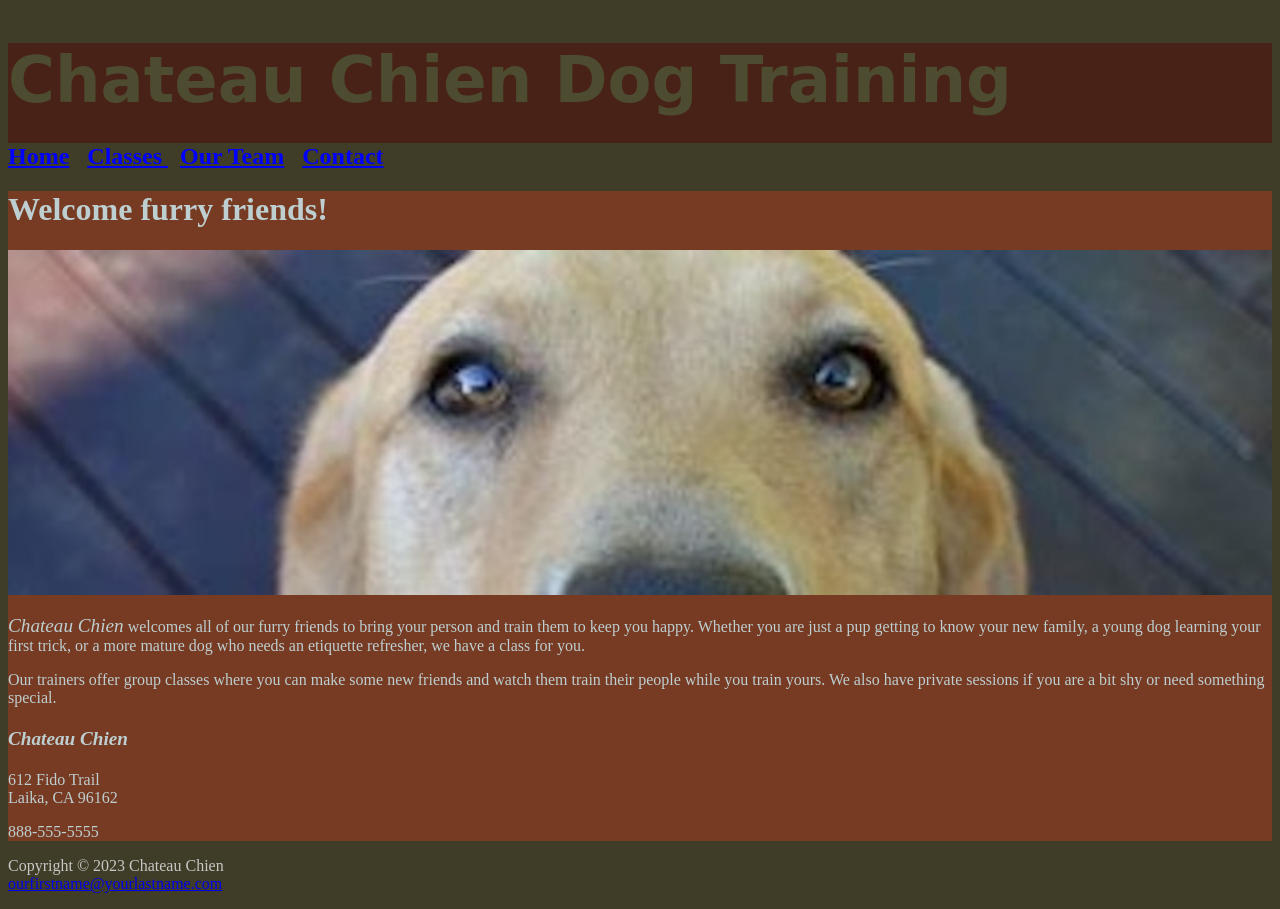
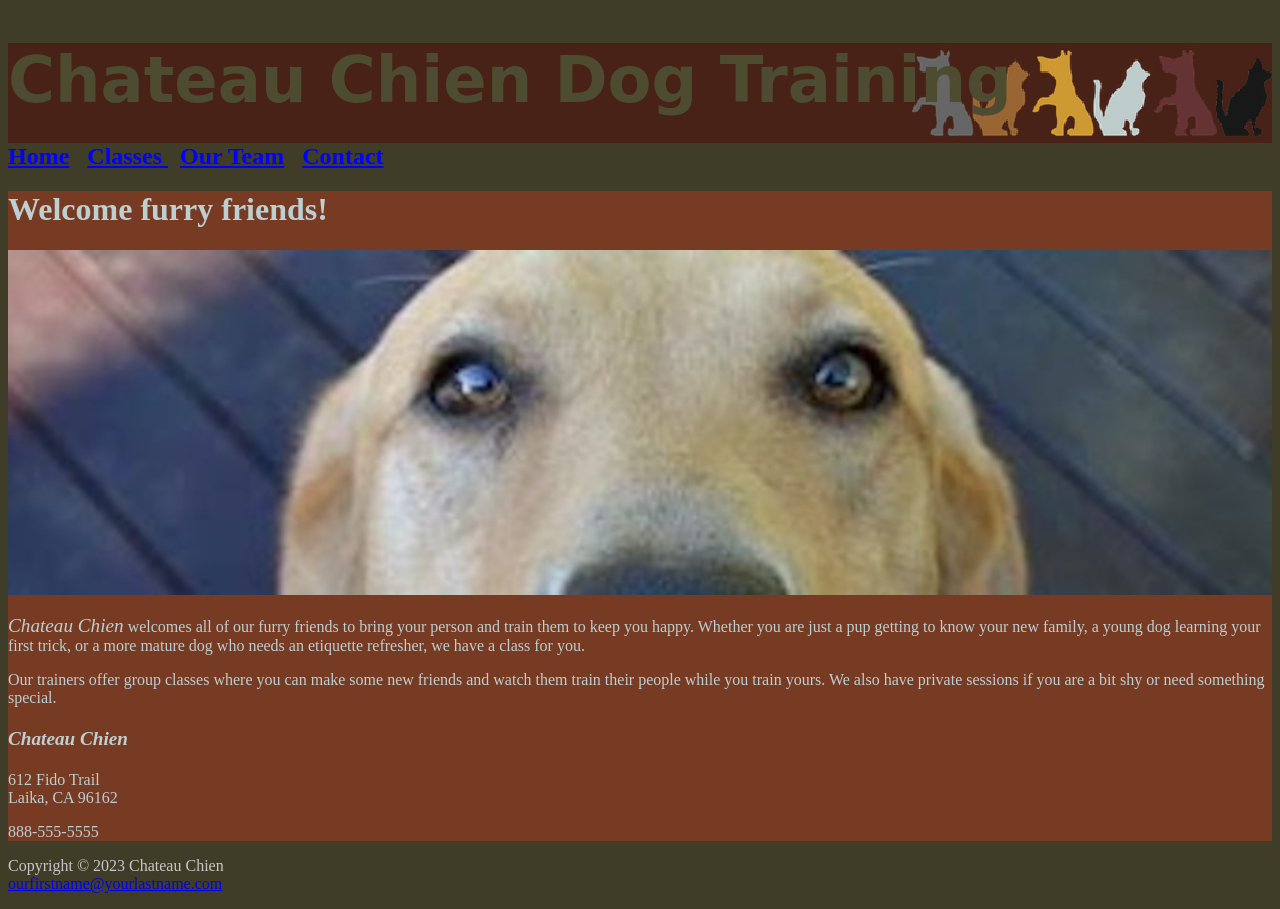
Before and after one commit to LuBocNU/chateau-chien-assignment, a plain HTML site: page index.html in a window 1280 px wide. Drawn offline with Linux system fonts and the light colour scheme.

Commit message:
Update chateau.css

```diff
--- a/stylesheets/chateau.css
+++ b/stylesheets/chateau.css
@@ -1,5 +1,5 @@
 /*this is default which is set at smaller mobile screen first */
-header { background-image: url("images/LogoSmall.png");
+header { background-image: url("../images/LogoSmall.png");
     background-position: right;
     background-repeat: no-repeat;
     min-height: 50px;}
@@ -48,7 +48,7 @@ nav a:hover {color: red;}
 @media screen and (min-width: 480px) {
     header {background-color:#482216;
         color: #4d4b30;
-        background-image: url("images/LogoLarge.png");
+        background-image: url("../images/LogoLarge.png");
         background-position: right;
         background-repeat: no-repeat;
         min-height: 100px;
```
